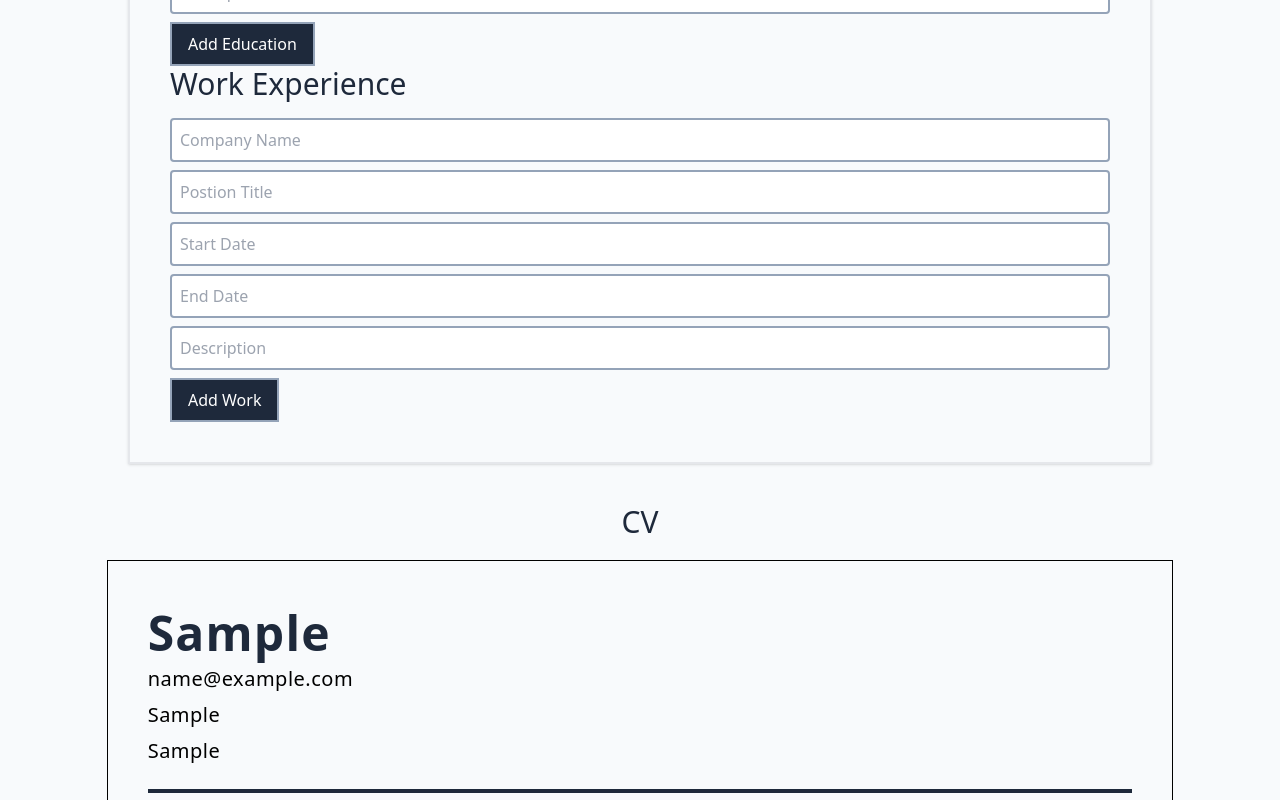
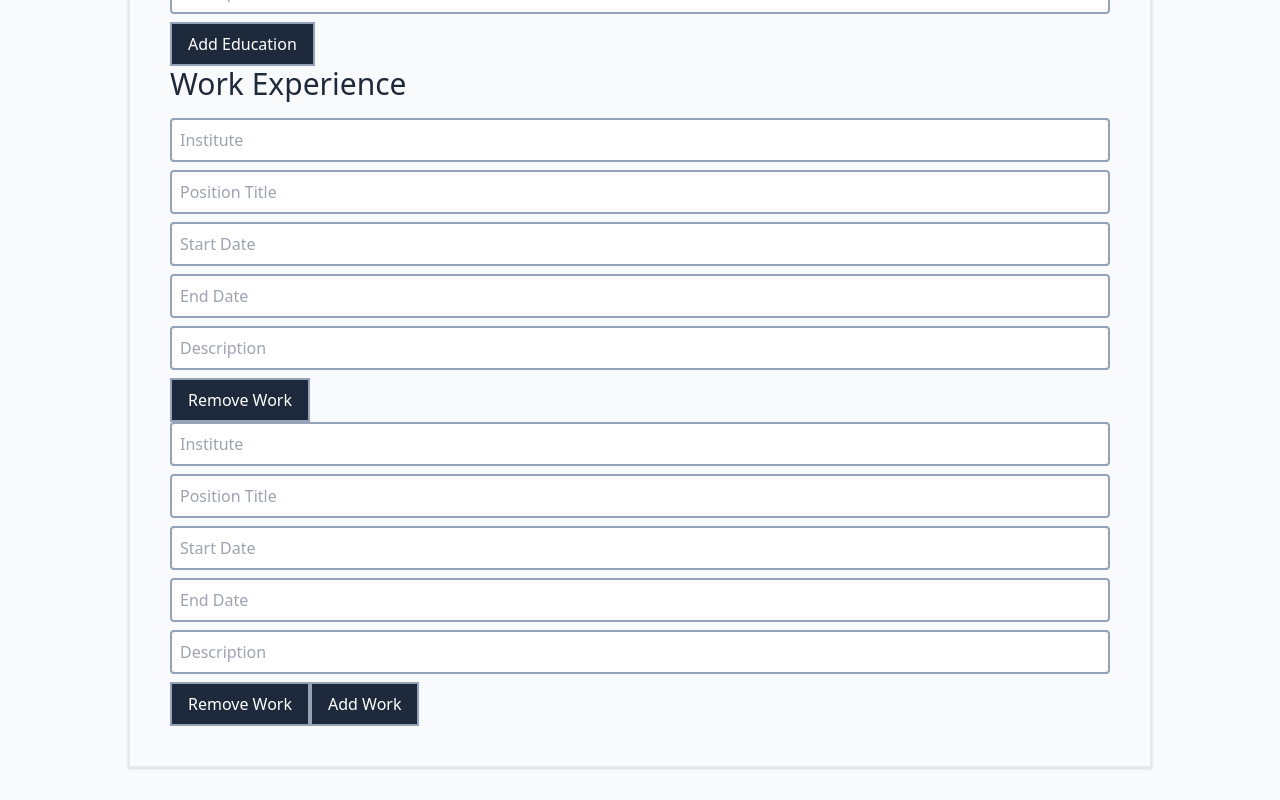
Before and after one commit to adnansyed101/CV-Generator, a React (Vite) app: page / in a window 1280 px wide. Both pictures are taken after typing "Sample", "name@example.com", "Sample", "Sample", "Sample", "Sample" into the empty fields and a click on the button "Add Work". Shown: the part 704-1504 px from the top of the page. Built offline with nearby package versions, Linux system fonts and the light colour scheme.

Commit message:
change the code of Work which is like Education

```diff
--- a/src/components/Body.jsx
+++ b/src/components/Body.jsx
@@ -20,7 +20,15 @@ function Body() {
     },
   ]);
 
-  const [workExperience, setWorkExperience] = useState([]);
+  const [workExperience, setWorkExperience] = useState([
+    {
+      institute: "",
+      positionTitle: "",
+      startDate: "",
+      endDate: "",
+      description: "",
+    },
+  ]);
 
   return (
     <div>
--- a/src/components/CvForm.jsx
+++ b/src/components/CvForm.jsx
@@ -12,10 +12,6 @@ const MainCvForm = (props) => {
     workExperience,
     setWorkExperience,
   } = props;
-
-  function handleAddWork(newWork) {
-    setWorkExperience([...workExperience, newWork]);
-  }
 
   function handleSubmit(e) {
     e.preventDefault();
@@ -39,7 +35,7 @@ const MainCvForm = (props) => {
       </fieldset>
       <fieldset>
         <legend>Work Experience</legend>
-        <Work onAddWork={handleAddWork} />
+        <Work work={workExperience} setWork={setWorkExperience} />
       </fieldset>
     </form>
   );
--- a/src/components/Work.jsx
+++ b/src/components/Work.jsx
@@ -1,66 +1,87 @@
 import React from "react";
-import { useState } from "react";
-import { v4 as uuidv4 } from "uuid";
 
 const Work = (props) => {
-  const addWork = props.onAddWork;
+  const { work, setWork } = props;
 
-  const [companyName, setCompanyName] = useState("");
-  const [positionTitle, setPositionTitle] = useState("");
-  const [startDate, setStartDate] = useState("");
-  const [endDate, setEndDate] = useState("");
-  const [description, setDescription] = useState("");
+  const handleWorkChange = (e, index) => {
+    const { name, value } = e.target;
+    const list = [...work];
+    list[index][name] = value;
+    setWork(list);
+  };
+
+  const handleWorkRemove = (index) => {
+    const list = [...work];
+    list.splice(index, 1);
+    setWork(list);
+  };
 
   const handleAddWork = () => {
-    const newWork = {
-      id: uuidv4(),
-      companyName: companyName,
-      positionTitle: positionTitle,
-      startDate: startDate,
-      endDate: endDate,
-      description: description,
-    };
-    addWork(newWork);
-    setCompanyName("");
-    setPositionTitle("");
-    setStartDate("");
-    setEndDate("");
-    setDescription("");
+    setWork([
+      ...work,
+      {
+        institute: "",
+        positionTitle: "",
+        startDate: "",
+        endDate: "",
+        description: "",
+      },
+    ]);
   };
 
   return (
     <div>
+      {work.map((data, index) => {
+        return (
+          <div key={index}>
             <input
               type="text"
-        placeholder="Company Name"
-        value={companyName}
-        onChange={(e) => setCompanyName(e.target.value)}
+              name="institute"
+              value={data.institute}
+              placeholder="Institute"
+              onChange={(e) => handleWorkChange(e, index)}
             />
             <input
               type="text"
-        placeholder="Postion Title"
-        value={positionTitle}
-        onChange={(e) => setPositionTitle(e.target.value)}
+              name="positionTitle"
+              value={data.positionTitle}
+              placeholder="Position Title"
+              onChange={(e) => handleWorkChange(e, index)}
             />
             <input
               type="text"
+              name="startDate"
+              value={data.startDate}
               placeholder="Start Date"
-        value={startDate}
-        onChange={(e) => setStartDate(e.target.value)}
+              onChange={(e) => handleWorkChange(e, index)}
             />
             <input
               type="text"
+              name="endDate"
+              value={data.endDate}
               placeholder="End Date"
-        value={endDate}
-        onChange={(e) => setEndDate(e.target.value)}
+              onChange={(e) => handleWorkChange(e, index)}
             />
             <input
               type="text"
+              name="description"
+              value={data.description}
               placeholder="Description"
-        value={description}
-        onChange={(e) => setDescription(e.target.value)}
+              onChange={(e) => handleWorkChange(e, index)}
             />
+            <div className="btns">
+              {work.length !== 1 && (
+                <button onClick={() => handleWorkRemove(index)}>
+                  Remove Work
+                </button>
+              )}
+              {work.length - 1 === index && (
                 <button onClick={handleAddWork}>Add Work</button>
+              )}
+            </div>
+          </div>
+        );
+      })}
     </div>
   );
 };
```
Lines whose indentation alone changed are shown as unchanged.
